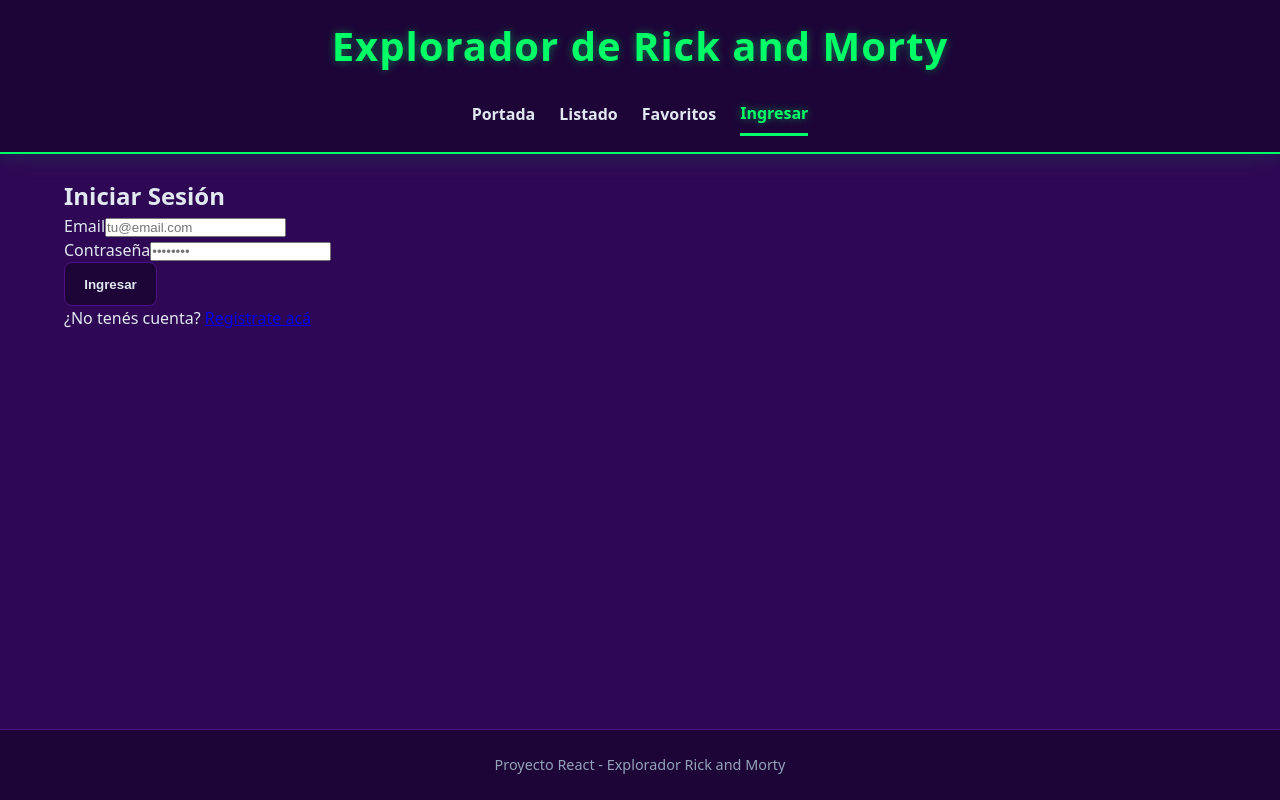
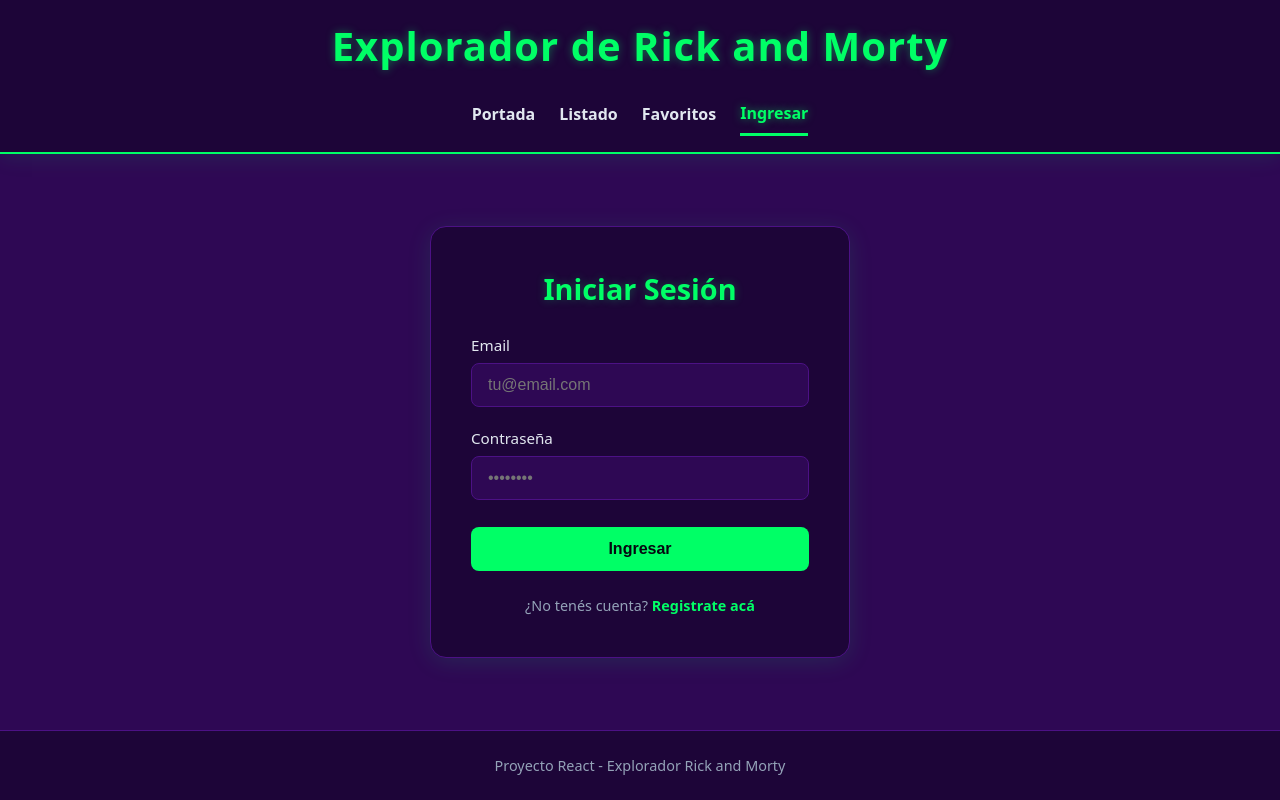
Before and after one commit to CandelaFrancisconiTorres/rick-morty-app, a React (Vite) app: page /login in a window 1280 px wide. Built offline with nearby package versions, Linux system fonts and the light colour scheme; no server answers.

Commit message:
Fix: Corregir selector CSS del login y fallback de API_URL para Vercel

```diff
--- a/src/api/rickandmorty.js
+++ b/src/api/rickandmorty.js
@@ -1,4 +1,4 @@
-const API_URL = import.meta.env.VITE_API_URL;
+const API_URL = import.meta.env.VITE_API_URL || 'https://rickandmortyapi.com/api';
 
 export async function obtenerPersonajes(params = {}, signal) {
   const urlParams = new URLSearchParams();
--- a/src/index.css
+++ b/src/index.css
@@ -314,3 +314,82 @@ button, .btn-accion, .btn-principal, .btn-favorito {
   padding: 0.5rem 0;
   border-bottom: 1px solid var(--color-borde);
 }
+
+/* --- TARJETA DE LOGIN Y CONTENEDOR --- */
+.login-container {
+  max-width: 420px;
+  margin: 3rem auto;
+  background-color: var(--color-superficie);
+  border: 1px solid var(--color-borde);
+  border-radius: 16px;
+  padding: 2.5rem;
+  box-shadow: 0 4px 25px rgba(0, 255, 102, 0.12);
+}
+
+.login-container h2 {
+  color: var(--color-primario);
+  margin-bottom: 1.5rem;
+  text-align: center;
+  font-size: 1.8rem;
+  text-shadow: 0 0 10px rgba(0, 255, 102, 0.3);
+}
+
+.login-form {
+  display: flex;
+  flex-direction: column;
+  gap: 1.2rem;
+}
+
+.form-group {
+  display: flex;
+  flex-direction: column;
+  gap: 0.4rem;
+}
+
+.form-group label {
+  font-size: 0.95rem;
+  color: var(--color-texto);
+}
+
+.form-group input {
+  width: 100%;
+  min-height: 44px;
+  padding: 0.7rem 1rem;
+  background-color: var(--color-fondo);
+  border: 1px solid var(--color-borde);
+  color: var(--color-texto);
+  border-radius: 8px;
+  font-size: 1rem;
+}
+
+.form-group input:focus {
+  outline: none;
+  border-color: var(--color-primario);
+  box-shadow: 0 0 8px rgba(0, 255, 102, 0.3);
+}
+
+.btn-primary {
+  width: 100%;
+  background-color: var(--color-primario);
+  color: #050811;
+  border: none;
+  font-weight: bold;
+  padding: 0.8rem;
+  border-radius: 8px;
+  cursor: pointer;
+  font-size: 1rem;
+  margin-top: 0.5rem;
+}
+
+.auth-switch {
+  margin-top: 1.5rem;
+  text-align: center;
+  font-size: 0.9rem;
+  color: #94a3b8;
+}
+
+.auth-switch a {
+  color: var(--color-primario);
+  text-decoration: none;
+  font-weight: 600;
+}
```
